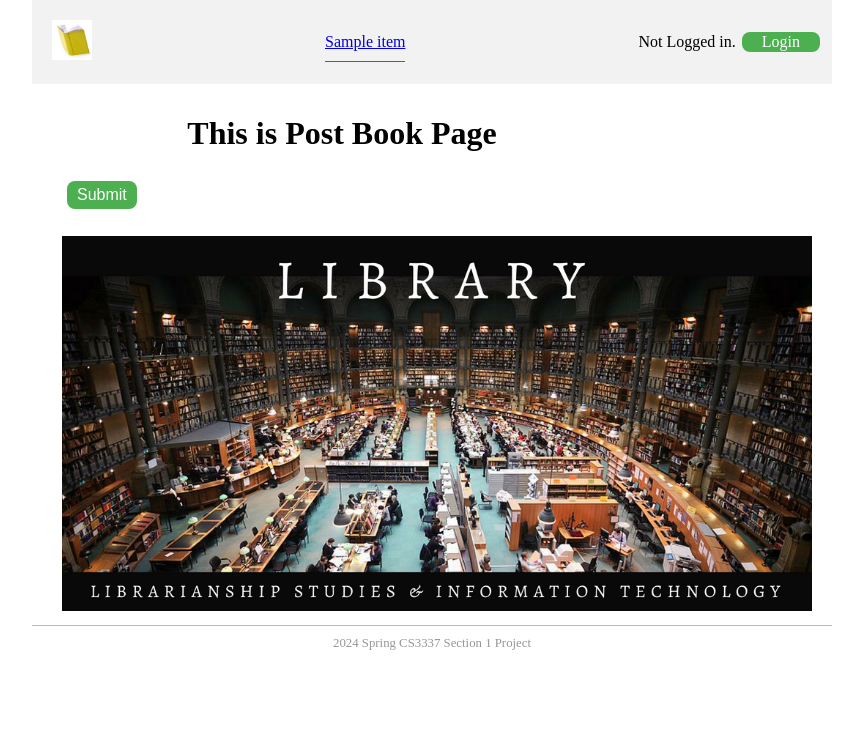
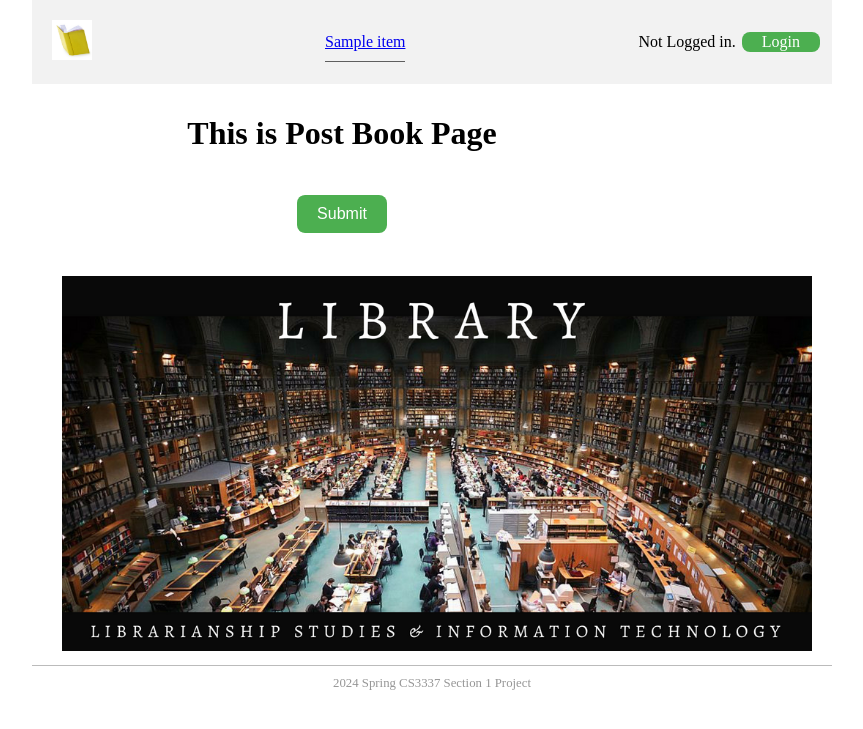
Before and after one commit to AllenTamrazian/CS3337, a Django app: template bookEx/templates/bookMng/postbook.html in a window 1280 px wide. Shown: the top 729 px of the page, without its empty margins (208-1071 px from the left). Run offline with Django 3.2, Linux system fonts and the light colour scheme; the template is opened without the code that fills it: most values are stand-ins (such as "Sample title", 1, 10 or a date in 2020).

Commit message:
Update postbook.html

```diff
--- a/bookEx/templates/bookMng/postbook.html
+++ b/bookEx/templates/bookMng/postbook.html
@@ -2,42 +2,56 @@
 {% load static %}
 
 {% block sidenav %}
-    {% for item in item_list %}
-     <li>
-         <a href="{{ item.link }}"> {{ item.item }} </a>
-     </li>
-    {% endfor %}
+    <ul class="sidenav">
+        {% for item in item_list %}
+            <li>
+                <a href="{{ item.link }}">{{ item.item }}</a>
+            </li>
+        {% endfor %}
+    </ul>
 {% endblock sidenav %}
 
 {% block content %}
 <style>
+    h1 {
+        text-align: center;
+        margin-bottom: 20px;
+    }
+
     .btn {
         background-color: #4CAF50; /* Green */
         border: none;
         color: white;
-        padding: 5px 10px;
+        padding: 10px 20px;
         text-align: center;
         text-decoration: none;
         display: inline-block;
         font-size: 16px;
-        margin: 4px 2px;
+        margin: 20px auto;
         transition-duration: 0.4s;
         cursor: pointer;
         border-radius: 8px;
+        display: block;
+    }
+
+    form {
+        text-align: center;
+    }
+
+    table {
+        margin: 0 auto;
     }
 </style>
 
-<h1 align="center">This is Post Book Page</h1>
+<h1>This is Post Book Page</h1>
 {% if submitted %}
-   <p>
-       Post Book Successfully!
-   </p>
+   <p>Post Book Successfully!</p>
 {% else %}
 <form action="" enctype="multipart/form-data" method="post" novalidate>
     <table>
         {{ form.as_table }}
         <tr>
-            <td>
+            <td colspan="2">
                 <input type="submit" value="Submit" class="btn">
             </td>
         </tr>
```
